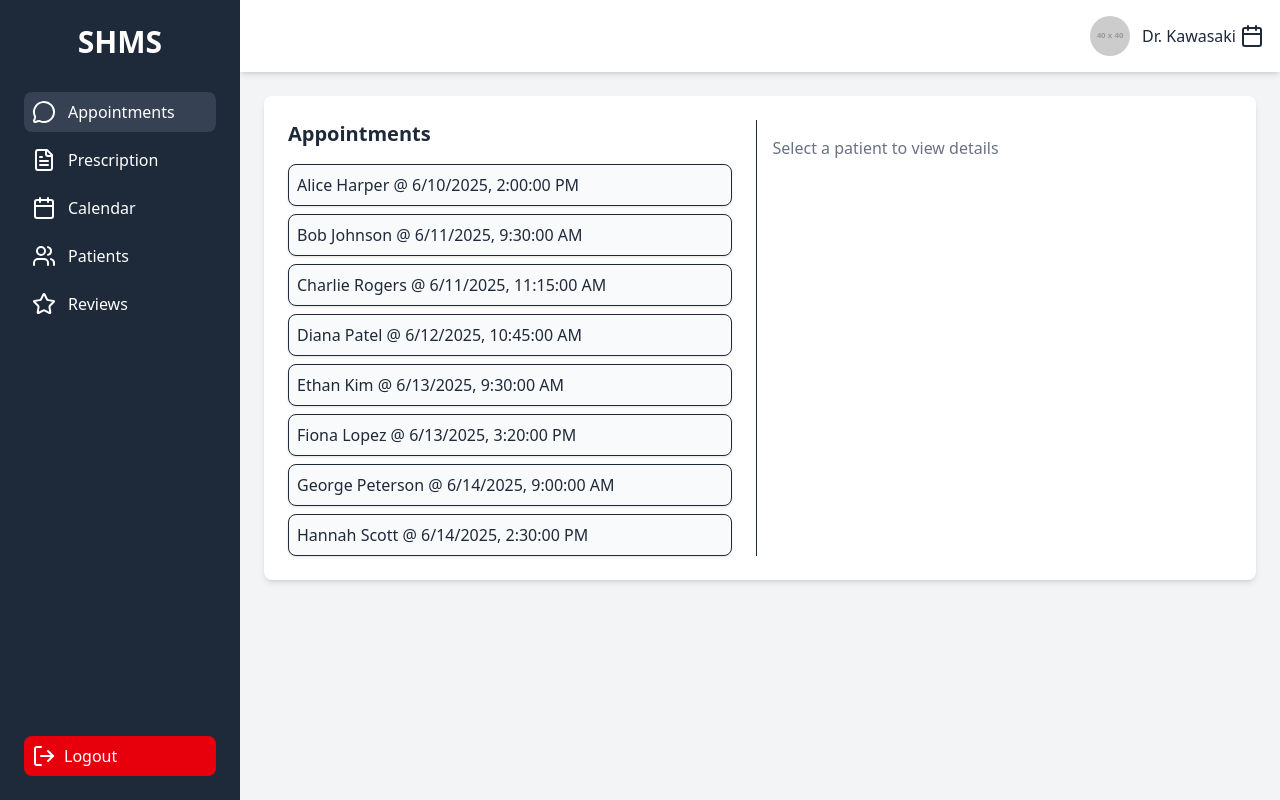
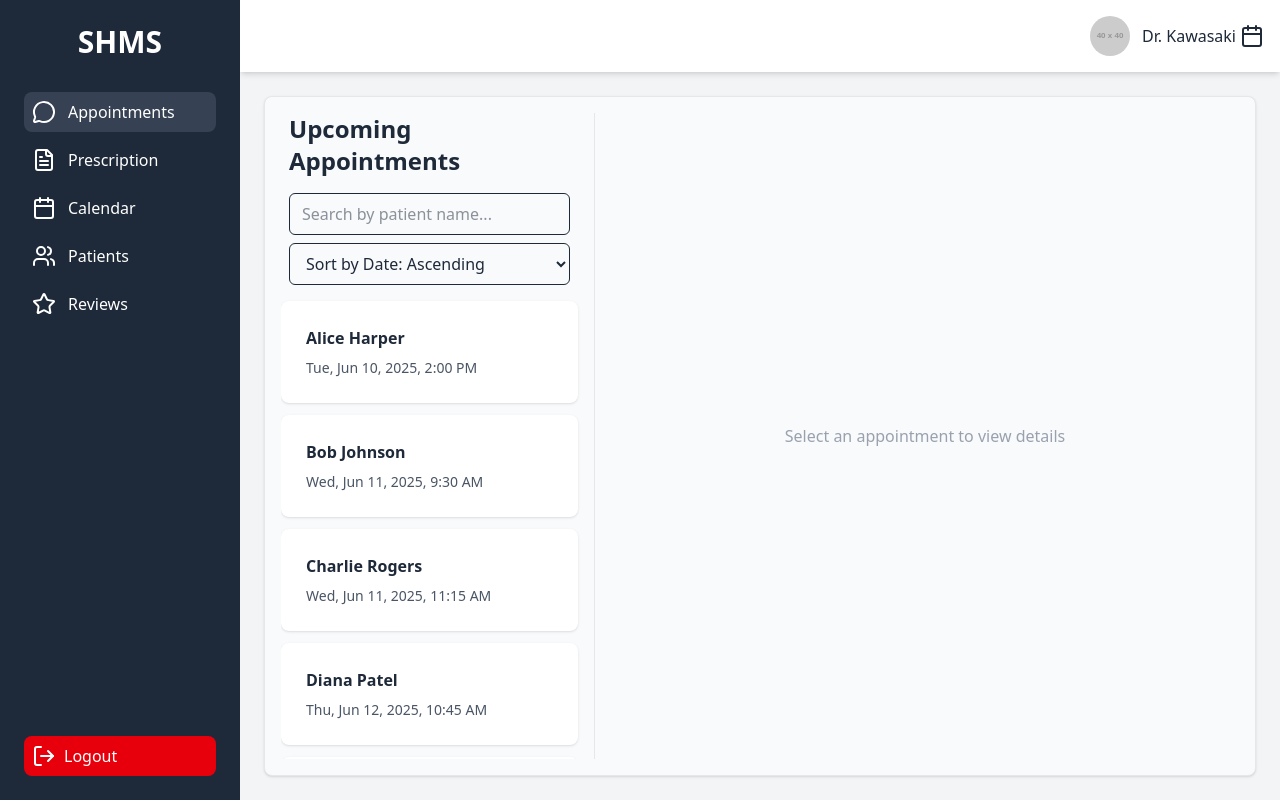
Before and after one commit to akshita123454/SHMS, a React (Vite) app in the folder frontend/: page /doctor in a window 1280 px wide. Both pictures are taken after a click on the button "Appointments". Built offline with nearby package versions, Linux system fonts and the light colour scheme.

Commit message:
done some changes

```diff
--- a/frontend/src/pages/Doctor/Appointment.jsx
+++ b/frontend/src/pages/Doctor/Appointment.jsx
@@ -1,6 +1,22 @@
 import React, { useEffect, useState } from 'react';
 import axios from 'axios';
 import { Loader } from 'lucide-react';
+
+// Simple Card components (no external dependency)
+function Card({ children, className = '', ...props }) {
+  return (
+    <div
+      className={`bg-white rounded-lg shadow border border-gray-200 ${className}`}
+      {...props}
+    >
+      {children}
+    </div>
+  );
+}
+
+function CardContent({ children, className = '' }) {
+  return <div className={`p-4 ${className}`}>{children}</div>;
+}
 
 export default function Appointments() {
   const [appointments, setAppointments] = useState([
@@ -17,8 +33,10 @@ export default function Appointments() {
   const [loading, setLoading] = useState(false);
   const [error, setError] = useState('');
   const [selected, setSelected] = useState(null);
+  const [searchTerm, setSearchTerm] = useState('');
+  const [sortOrder, setSortOrder] = useState('asc');
 
-  // Uncomment this when you connect API
+  // Uncomment when connected to API
   // useEffect(() => {
   //   setLoading(true);
   //   axios.get('/api/appointments')
@@ -27,43 +45,87 @@ export default function Appointments() {
   //     .finally(() => setLoading(false));
   // }, []);
 
-  if (loading) return <div className="flex justify-center items-center"><Loader className="animate-spin" /> Loading...</div>;
-  if (error) return <div className="text-red-500">{error}</div>;
+  if (loading) return (
+    <div className="flex justify-center items-center h-full">
+      <Loader className="animate-spin" />
+      <span className="ml-2">Loading appointments...</span>
+    </div>
+  );
+  if (error) return <div className="text-red-500 p-4">{error}</div>;
+
+  const formatDate = iso => new Date(iso).toLocaleString(undefined, {
+    weekday: 'short', year: 'numeric', month: 'short', day: 'numeric', hour: 'numeric', minute: 'numeric'
+  });
+
+  // Filter and sort appointments
+  const filtered = appointments
+    .filter(a => a.patientName.toLowerCase().includes(searchTerm.toLowerCase()));
+  const sorted = filtered.slice().sort((a, b) => {
+    const diff = new Date(a.dateTime) - new Date(b.dateTime);
+    return sortOrder === 'asc' ? diff : -diff;
+  });
 
   return (
-    <div className="bg-white rounded-lg shadow-md p-6 flex gap-6">
-      {/* Left side: List of appointments */}
-      <div className="flex-1">
-        <h2 className="text-xl font-semibold mb-4">Appointments</h2>
-        <ul className="space-y-2">
-          {appointments.map(a => (
-            <li
+    <div className="bg-gray-50 rounded-lg shadow border border-gray-200 p-4 flex gap-4 h-full">
+      {/* Sidebar list */}
+      <div className="w-1/3 overflow-y-auto pr-4 border-r border-gray-200">
+        <div className="px-2">
+          <h2 className="text-2xl font-bold mb-4">Upcoming Appointments</h2>
+          <input
+            type="text"
+            placeholder="Search by patient name..."
+            value={searchTerm}
+            onChange={e => setSearchTerm(e.target.value)}
+            className="w-full mb-2 px-3 py-2 border rounded-md focus:outline-none focus:ring focus:border-indigo-300"
+          />
+          <select
+            value={sortOrder}
+            onChange={e => setSortOrder(e.target.value)}
+            className="w-full mb-4 px-3 py-2 border rounded-md focus:outline-none focus:ring focus:border-indigo-300"
+          >
+            <option value="asc">Sort by Date: Ascending</option>
+            <option value="desc">Sort by Date: Descending</option>
+          </select>
+        </div>
+        <div className="space-y-3">
+          {sorted.map(a => (
+            <Card
               key={a.id}
               onClick={() => setSelected(a)}
-              className={`p-2 border rounded-lg shadow-sm cursor-pointer transition ${
-                selected?.id === a.id ? 'bg-gray-200' : 'bg-gray-50 hover:bg-gray-100'
-              }`}
-            >
-              {a.patientName} @ {new Date(a.dateTime).toLocaleString()}
-            </li>
+              className={`cursor-pointer transition-shadow duration-200 ease-in-out hover:shadow-lg p-2 ${
+                selected?.id === a.id ? 'ring ring-indigo-300 border-indigo-300' : 'border-transparent'
+              }`}>
+              <CardContent>
+                <p className="font-semibold mb-2">{a.patientName}</p>
+                <p className="text-sm text-gray-600">{formatDate(a.dateTime)}</p>
+              </CardContent>
+            </Card>
           ))}
-        </ul>
+          {sorted.length === 0 && (
+            <p className="text-gray-500 px-2">No appointments found.</p>
+          )}
+        </div>
       </div>
 
-      {/* Right side: Detail view */}
-      <div className="flex-1 p-4 border-l">
+      {/* Detail panel */}
+      <div className="w-2/3 p-4">
         {selected ? (
-          <>
-            <h3 className="text-lg font-semibold mb-2">{selected.patientName}</h3>
-            <p>Date/Time: {new Date(selected.dateTime).toLocaleString()}</p>
-            <p>Phone: {selected.phone}</p>
-            <p>Email: {selected.email}</p>
-            <p>Notes: {selected.notes}</p>
-          </>
+          <Card className="h-full">
+            <CardContent>
+              <h3 className="text-2xl font-bold mb-4">{selected.patientName}</h3>
+              <div className="space-y-2 text-gray-700">
+                <p><strong>Date & Time:</strong> {formatDate(selected.dateTime)}</p>
+                <p><strong>Phone:</strong> {selected.phone}</p>
+                <p><strong>Email:</strong> {selected.email}</p>
+                <p><strong>Notes:</strong> {selected.notes}</p>
+              </div>
+            </CardContent>
+          </Card>
         ) : (
-          <p className="text-gray-500">Select a patient to view details</p>
+          <div className="h-full flex items-center justify-center text-gray-400">
+            <span>Select an appointment to view details</span>
+          </div>
         )}
-
       </div>
     </div>
   );
```
Lines whose indentation alone changed are shown as unchanged.
